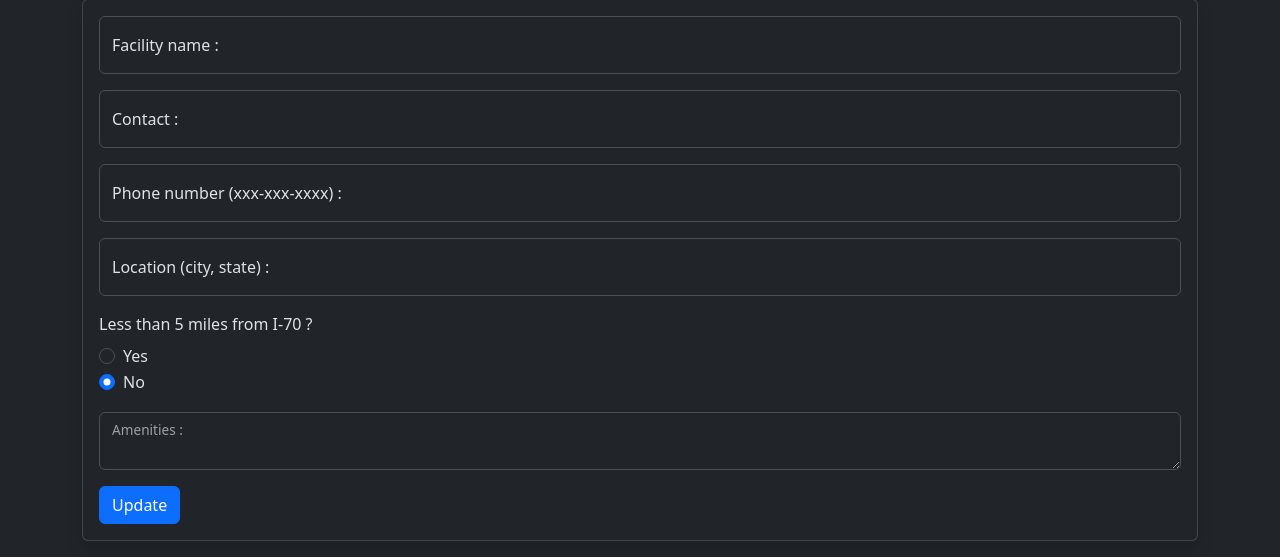
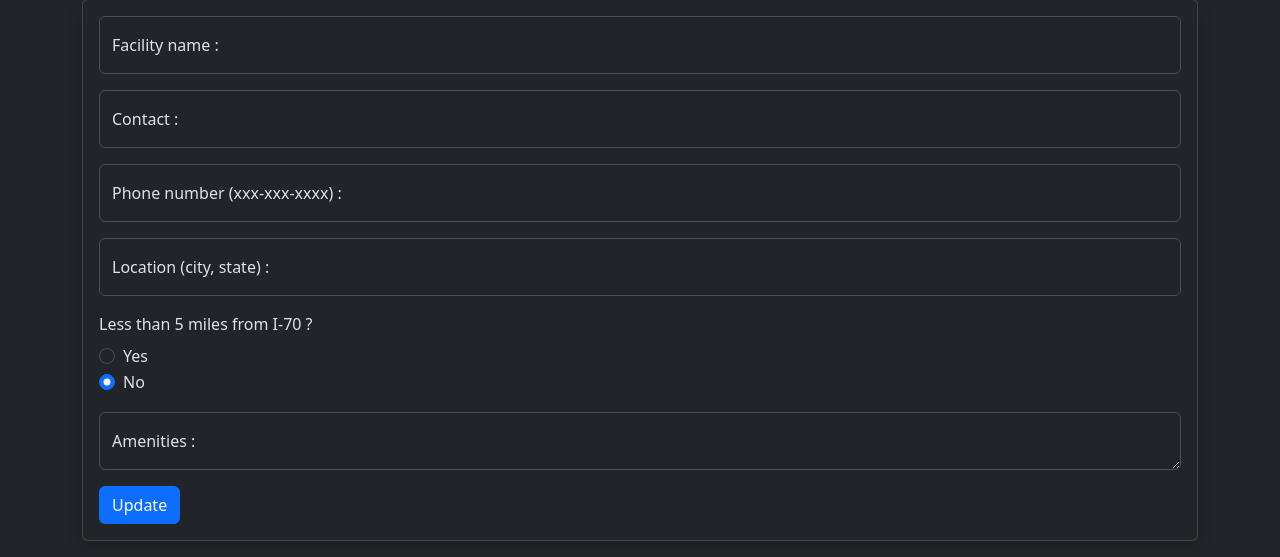
Before and after one commit to CowgirlKMA/SoloProject, a Flask app: template Solo Project/flask_app/templates/edit_facility.html in a window 1280 px wide. Shown: the part 285-842 px from the top of the page. Run offline with Flask 3, Linux system fonts and the light colour scheme; the template is opened without the code that fills it, so the values that code supplies are empty.

Commit message:
Add files via upload

```diff
--- a/Solo Project/flask_app/templates/edit_facility.html
+++ b/Solo Project/flask_app/templates/edit_facility.html
@@ -92,8 +92,7 @@
                             </div>
                         </fieldset>
                         <div class="form-floating mb-3">
-                            <!-- <textarea name="amenities" id="amenities" class="form-control textarea" placeholder="Amenities:">{{ facility.amenities }}</textarea> -->
-                            <textarea name="amenities" id="amenities" class="form-control textarea">
+                            <textarea name="amenities" id="amenities" class="form-control textarea" placeholder="Amenities:">
 {{ session.amenities if "amenities" in session else facility.amenities }}</textarea>
                             <label for="amenities">Amenities : </label>
                         </div>
```
